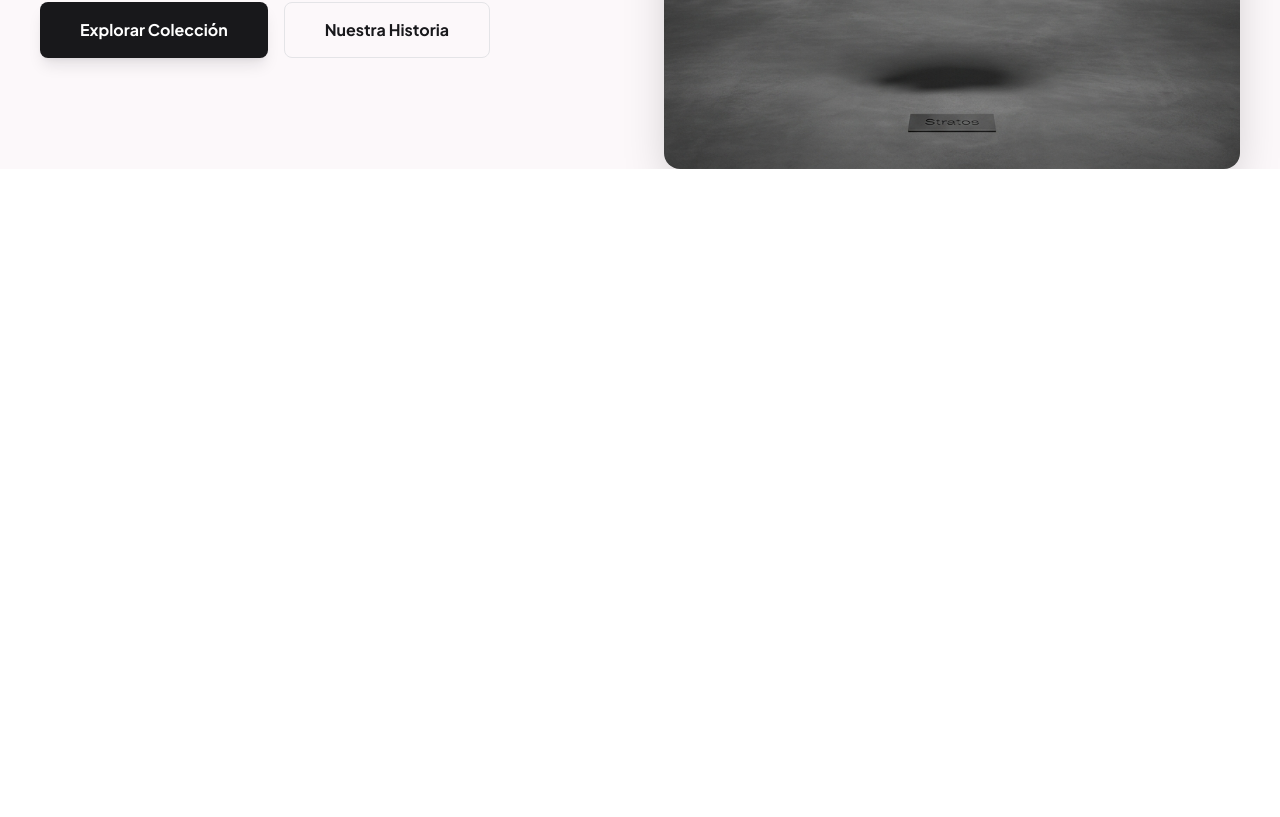
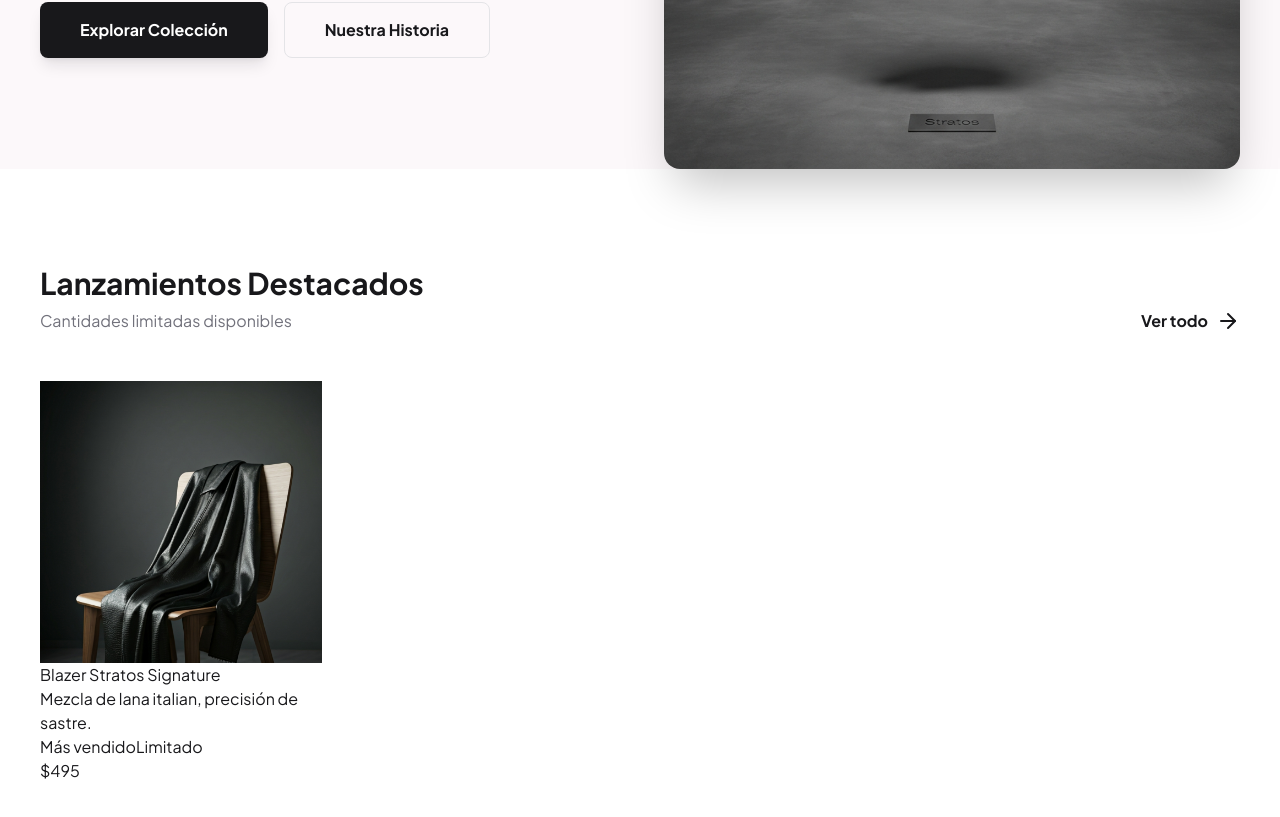
Before and after one commit to arturolguillen/devarturo-6-mega-menu, a Next.js app: page / in a window 1280 px wide. Shown: the part 679-1496 px from the top of the page. Before the commit the page ends 848 px from the top, so only its background shows below. Built offline with nearby package versions, Linux system fonts and the light colour scheme.

Commit message:
feat: add product showcase section with featured product and grid layout

```diff
--- a/src/app/page.tsx
+++ b/src/app/page.tsx
@@ -1,3 +1,4 @@
+import FeaturedProduct from "@/components/FeaturedProduct";
 import Header from "@/components/Header";
 import HeaderBrand from "@/components/HeaderBrand";
 import HeaderHamburger from "@/components/HeaderHamburger";
@@ -6,6 +7,9 @@
 import HeroContent from "@/components/HeroContent";
 import HeroFigure from "@/components/HeroFigure";
 import Main from "@/components/Main";
+import ProductGrid from "@/components/ProductGrid";
+import Products from "@/components/Products";
+import ProductsHeading from "@/components/ProductsHeading";
 
 export default function Home() {
     return (
@@ -20,6 +24,12 @@
                     <HeroContent />
                     <HeroFigure />
                 </Hero>
+                <Products>
+                    <ProductsHeading />
+                    <ProductGrid>
+                        <FeaturedProduct />
+                    </ProductGrid>
+                </Products>
             </Main>
         </>
     );
--- /dev/null
+++ b/src/components/FeaturedProduct.tsx
@@ -0,0 +1,26 @@
+import FeaturedProductImage from "@/images/featured-product-image.png";
+import Image from "next/image";
+
+export default function FeaturedProduct() {
+    return (
+        <div>
+            <div>
+                <Image
+                    alt=""
+                    src={FeaturedProductImage}
+                />
+            </div>
+            <div>
+                <div>
+                    <h3>{'Blazer Stratos Signature'}</h3>
+                    <p>{'Mezcla de lana italian, precisión de sastre.'}</p>
+                    <div>
+                        <span>{'Más vendido'}</span>
+                        <span>{'Limitado'}</span>
+                    </div>
+                </div>
+                <span>{'$495'}</span>
+            </div>
+        </div>
+    );
+}
--- a/src/components/HeroFigure.tsx
+++ b/src/components/HeroFigure.tsx
@@ -9,6 +9,7 @@
                     alt={'Interior de Stratos'}
                     src={HeroImage}
                     className="size-full object-cover object-center"
+                    loading="eager"
                 />
             </div>
         </div>
--- /dev/null
+++ b/src/components/ProductGrid.tsx
@@ -0,0 +1,9 @@
+export default function ProductGrid({ children }: {
+    children: React.ReactNode;
+}) {
+    return (
+        <div className="grid grid-cols-2 lg:grid-cols-4 gap-6">
+            {children}
+        </div>
+    );
+}
--- /dev/null
+++ b/src/components/Products.tsx
@@ -0,0 +1,9 @@
+export default function Products({ children }: {
+    children: React.ReactNode;
+}) {
+    return (
+        <section className="py-24 container">
+            {children}
+        </section>
+    );
+}
--- /dev/null
+++ b/src/components/ProductsHeading.tsx
@@ -0,0 +1,17 @@
+import { ArrowRight } from "lucide-react";
+import Link from "next/link";
+
+export default function ProductsHeading() {
+    return (
+        <div className="flex justify-between items-end mb-12">
+            <div className="space-y-2">
+                <h2 className="text-3xl font-bold text-zinc-900">{'Lanzamientos Destacados'}</h2>
+                <p className="text-zinc-500">{'Cantidades limitadas disponibles'}</p>
+            </div>
+            <Link href={'#'} className="flex items-center gap-2 text-zinc-900 font-bold group">
+                {'Ver todo'}
+                <ArrowRight className="group-hover:translate-x-1 transition-transform" />
+            </Link>
+        </div>
+    );
+}
```
Also changed, not shown: src/images/featured-product-image.png (added).
